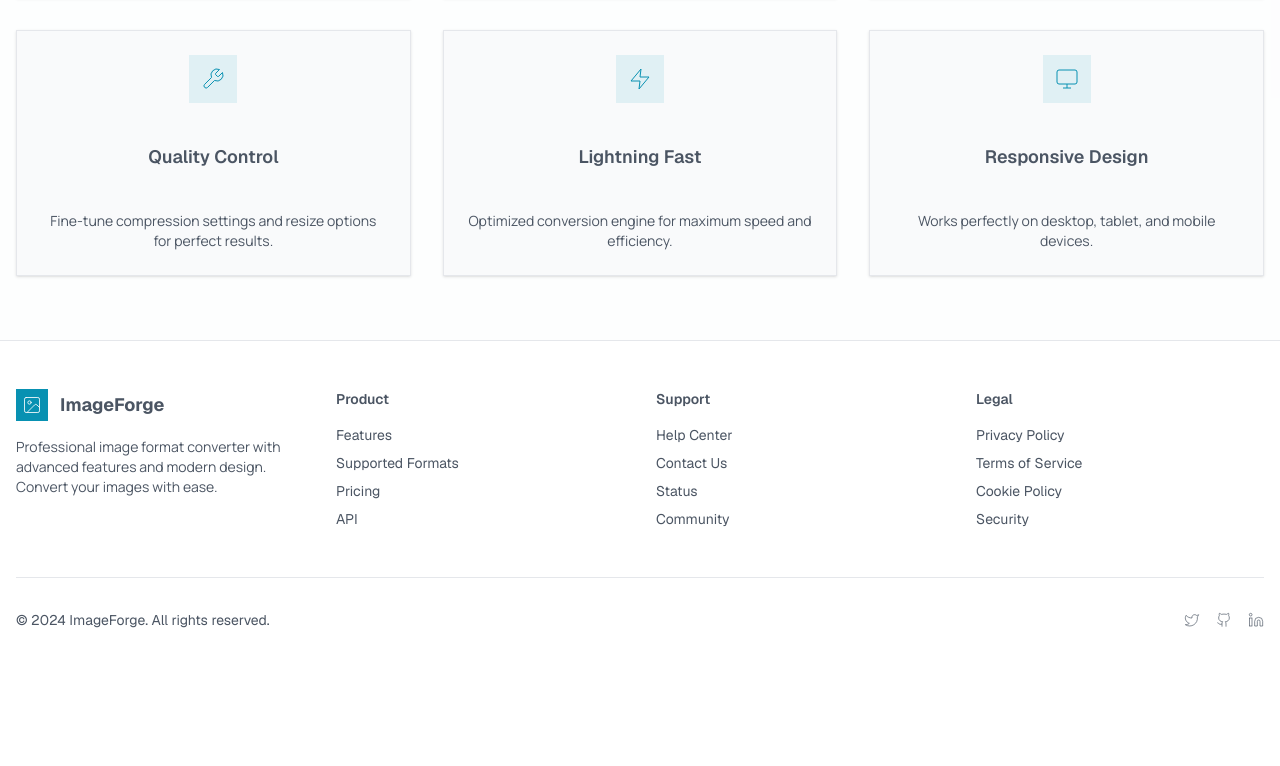
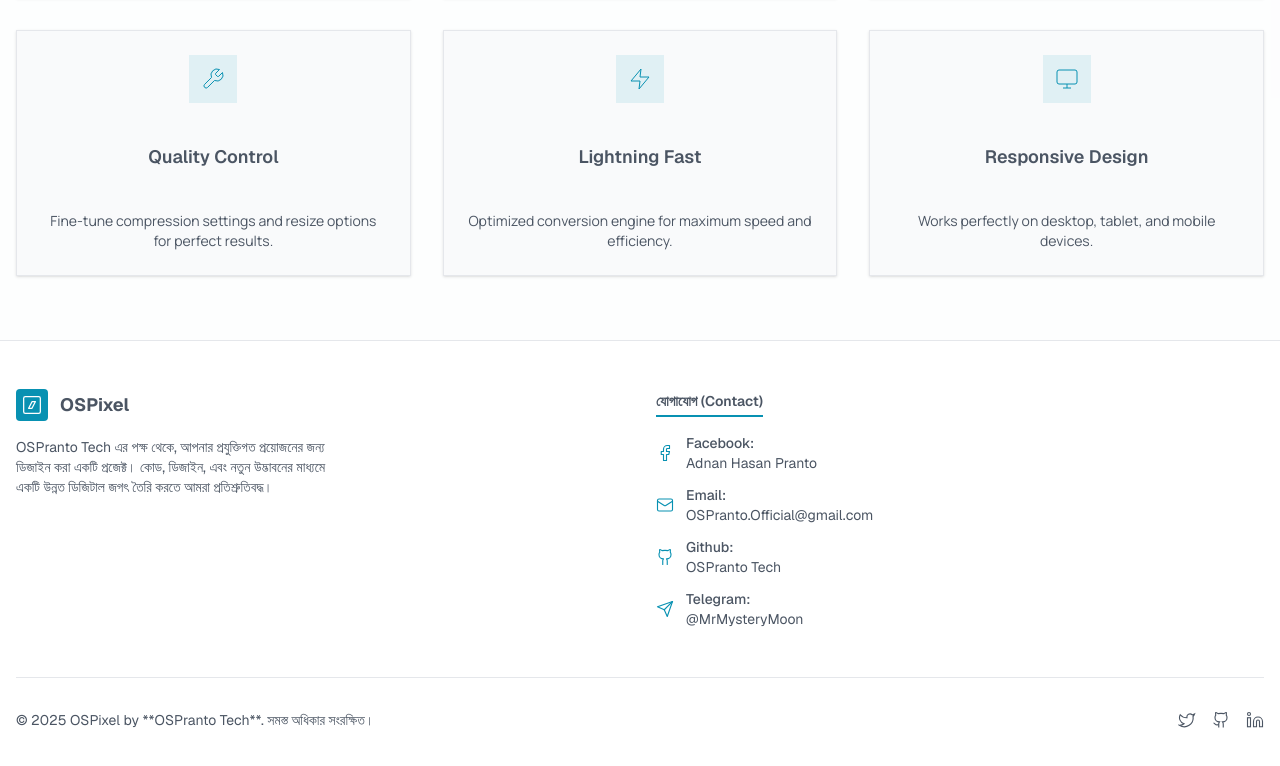
Before and after one commit to OSPrantoTech/OSPixel-Smart-Image-Editor, a Next.js app: page / in a window 1280 px wide. Shown: the part 1935-2701 px from the top of the page. Before the commit the page ends 2613 px from the top, so only its background shows below. Built offline with nearby package versions, Linux system fonts and the light colour scheme.

Commit message:
Update footer.tsx

```diff
--- a/components/footer.tsx
+++ b/components/footer.tsx
@@ -1,143 +1,128 @@
+import React from 'react';
+
+// আপনার অ্যাপের নাম এখন "OSPixel"
+const APP_NAME = "OSPixel";
+// আপনার ব্র্যান্ডিং নাম
+const BRAND_NAME = "OSPranto Tech";
+
 export function Footer() {
+  const contactInfo = [
+    {
+      label: "Facebook",
+      value: "Adnan Hasan Pranto",
+      link: "https://facebook.com/AdnanHasanPranto",
+      icon: (
+        <svg xmlns="http://www.w3.org/2000/svg" width="18" height="18" viewBox="0 0 24 24" fill="none" stroke="currentColor" strokeWidth="1.5" strokeLinecap="round" strokeLinejoin="round" className="lucide lucide-facebook"><path d="M18 2h-3a5 5 0 0 0-5 5v3H7v4h3v8h4v-8h3l1-4h-4V7a1 1 0 0 1 1-1h3z"/></svg>
+      ),
+    },
+    {
+      label: "Email",
+      value: "OSPranto.Official@gmail.com",
+      link: "mailto:OSPranto.Official@gmail.com",
+      icon: (
+        <svg xmlns="http://www.w3.org/2000/svg" width="18" height="18" viewBox="0 0 24 24" fill="none" stroke="currentColor" strokeWidth="1.5" strokeLinecap="round" strokeLinejoin="round" className="lucide lucide-mail"><rect width="20" height="16" x="2" y="4" rx="2"/><path d="m22 7-8.97 5.7a1.94 1.94 0 0 1-2.06 0L2 7"/></svg>
+      ),
+    },
+    {
+      label: "Github",
+      value: "OSPranto Tech",
+      link: "https://github.com/OSPrantoTech",
+      icon: (
+        <svg xmlns="http://www.w3.org/2000/svg" width="18" height="18" viewBox="0 0 24 24" fill="none" stroke="currentColor" strokeWidth="1.5" strokeLinecap="round" strokeLinejoin="round" className="lucide lucide-github"><path d="M15 22v-4a4.8 4.8 0 0 0-1-3.5c3 0 6-2 6-5.5.08-1.25-.27-2.48-1-3.5.28-1.15.28-2.35 0-3.5 0 0-1 0-3 1.5-2.64-.5-5.36-.5-8 0C6 2 5 2 5 2c-.3 1.15-.3 2.35 0 3.5A5.403 5.403 0 0 0 4 9c0 3.5 3 5.5 6 5.5-.39.49-.68 1.05-.85 1.65-.17.6-.22 1.23-.15 1.85v4"/></svg>
+      ),
+    },
+    {
+      label: "Telegram",
+      value: "@MrMysteryMoon",
+      link: "https://t.me/MrMysteryMoon",
+      icon: (
+        <svg xmlns="http://www.w3.org/2000/svg" width="18" height="18" viewBox="0 0 24 24" fill="none" stroke="currentColor" strokeWidth="1.5" strokeLinecap="round" strokeLinejoin="round" className="lucide lucide-send"><path d="m22 2-7 20-4-9-9-4Z"/><path d="M22 2 11 13"/></svg>
+      ),
+    },
+  ];
+
   return (
     <footer className="border-t border-border bg-background">
       <div className="container mx-auto px-4 py-12">
         <div className="grid grid-cols-1 md:grid-cols-4 gap-8">
-          {/* Brand */}
-          <div className="space-y-4">
+
+          {/* Brand & Short Description */}
+          <div className="space-y-4 md:col-span-2">
             <div className="flex items-center gap-3">
-              <div className="flex h-8 w-8 items-center justify-center bg-primary text-primary-foreground">
+              {/* লোগো আইকন - আপনি এটি পরিবর্তন করতে পারেন */}
+              <div className="flex h-8 w-8 items-center justify-center bg-primary text-primary-foreground rounded">
                 <svg
                   width="20"
                   height="20"
                   viewBox="0 0 24 24"
                   fill="none"
                   stroke="currentColor"
-                  strokeWidth="1"
+                  strokeWidth="1.5"
                   strokeLinecap="round"
                   strokeLinejoin="round"
                 >
-                  <rect width="18" height="18" x="3" y="3" rx="2" ry="2" />
-                  <circle cx="9" cy="9" r="2" />
-                  <path d="m21 15-3.086-3.086a2 2 0 0 0-2.828 0L6 21" />
+                  <rect x="2" y="2" width="20" height="20" rx="2" ry="2" />
+                  {/* পিক্সেল বা ছবি প্রক্রিয়াকরণের সাথে সম্পর্কিত একটি প্রতীক */}
+                  <path d="M16 8h-4l-4 8h4l4-8z" />
                 </svg>
               </div>
-              <span className="text-lg font-bold text-foreground">ImageForge</span>
+              <span className="text-lg font-bold text-foreground">
+                {APP_NAME} {/* এখন OSPixel দেখা যাবে */}
+              </span>
             </div>
-            <p className="text-sm text-muted-foreground font-manrope max-w-xs">
-              Professional image format converter with advanced features and modern design. Convert your images with
-              ease.
+            <p className="text-sm text-muted-foreground max-w-xs">
+              {BRAND_NAME} এর পক্ষ থেকে, আপনার প্রযুক্তিগত প্রয়োজনের জন্য ডিজাইন করা একটি প্রজেক্ট। কোড, ডিজাইন, এবং নতুন উদ্ভাবনের মাধ্যমে একটি উন্নত ডিজিটাল জগৎ তৈরি করতে আমরা প্রতিশ্রুতিবদ্ধ।
             </p>
           </div>
 
-          {/* Product */}
-          <div className="space-y-4">
-            <h4 className="text-sm font-semibold text-foreground">Product</h4>
-            <ul className="space-y-2 text-sm text-muted-foreground">
-              <li>
-                <a href="#features" className="hover:text-primary transition-colors">
-                  Features
-                </a>
-              </li>
-              <li>
-                <a href="#formats" className="hover:text-primary transition-colors">
-                  Supported Formats
-                </a>
-              </li>
-              <li>
-                <a href="#pricing" className="hover:text-primary transition-colors">
-                  Pricing
-                </a>
-              </li>
-              <li>
-                <a href="#api" className="hover:text-primary transition-colors">
-                  API
-                </a>
-              </li>
-            </ul>
-          </div>
-
-          {/* Support */}
-          <div className="space-y-4">
-            <h4 className="text-sm font-semibold text-foreground">Support</h4>
-            <ul className="space-y-2 text-sm text-muted-foreground">
-              <li>
-                <a href="#help" className="hover:text-primary transition-colors">
-                  Help Center
-                </a>
-              </li>
-              <li>
-                <a href="#contact" className="hover:text-primary transition-colors">
-                  Contact Us
-                </a>
-              </li>
-              <li>
-                <a href="#status" className="hover:text-primary transition-colors">
-                  Status
-                </a>
-              </li>
-              <li>
-                <a href="#community" className="hover:text-primary transition-colors">
-                  Community
-                </a>
-              </li>
-            </ul>
-          </div>
-
-          {/* Legal */}
-          <div className="space-y-4">
-            <h4 className="text-sm font-semibold text-foreground">Legal</h4>
-            <ul className="space-y-2 text-sm text-muted-foreground">
-              <li>
-                <a href="#privacy" className="hover:text-primary transition-colors">
-                  Privacy Policy
-                </a>
-              </li>
-              <li>
-                <a href="#terms" className="hover:text-primary transition-colors">
-                  Terms of Service
-                </a>
-              </li>
-              <li>
-                <a href="#cookies" className="hover:text-primary transition-colors">
-                  Cookie Policy
-                </a>
-              </li>
-              <li>
-                <a href="#security" className="hover:text-primary transition-colors">
-                  Security
-                </a>
-              </li>
+          {/* Contact Section */}
+          <div className="space-y-4 md:col-span-2">
+            <h4 className="text-sm font-semibold text-foreground border-b-2 border-primary inline-block pb-1">যোগাযোগ (Contact)</h4>
+            <ul className="space-y-3 text-sm text-muted-foreground">
+              {contactInfo.map((item) => (
+                <li key={item.label}>
+                  <a
+                    href={item.link}
+                    target="_blank"
+                    rel="noopener noreferrer"
+                    className="flex items-center gap-3 hover:text-primary transition-colors group"
+                  >
+                    <span className="text-primary group-hover:text-foreground">
+                      {item.icon}
+                    </span>
+                    <div className="flex flex-col">
+                        <span className="font-medium text-foreground">{item.label}:</span>
+                        <span className="text-muted-foreground group-hover:underline">{item.value}</span>
+                    </div>
+                  </a>
+                </li>
+              ))}
             </ul>
           </div>
         </div>
 
+        {/* Bottom Bar */}
         <div className="mt-12 pt-8 border-t border-border">
           <div className="flex flex-col sm:flex-row items-center justify-between gap-4">
-            <p className="text-sm text-muted-foreground">© 2024 ImageForge. All rights reserved.</p>
+            <p className="text-sm text-muted-foreground">
+              © {new Date().getFullYear()} {APP_NAME} by **{BRAND_NAME}**. সমস্ত অধিকার সংরক্ষিত।
+            </p>
+
+            {/* Social Media Links */}
             <div className="flex items-center gap-4">
-              <a href="#twitter" className="text-muted-foreground hover:text-primary transition-colors">
-                <svg width="16" height="16" viewBox="0 0 24 24" fill="none" stroke="currentColor" strokeWidth="1">
-                  <path d="M22 4s-.7 2.1-2 3.4c1.6 10-9.4 17.3-18 11.6 2.2.1 4.4-.6 6-2C3 15.5.5 9.6 3 5c2.2 2.6 5.6 4.1 9 4-.9-4.2 4-6.6 7-3.8 1.1 0 3-1.2 3-1.2z" />
-                </svg>
+              <a href="https://twitter.com/OSPrantoTech" target="_blank" rel="noopener noreferrer" className="text-muted-foreground hover:text-primary transition-colors">
+                <svg width="18" height="18" viewBox="0 0 24 24" fill="none" stroke="currentColor" strokeWidth="1.5"><path d="M22 4s-.7 2.1-2 3.4c1.6 10-9.4 17.3-18 11.6 2.2.1 4.4-.6 6-2C3 15.5.5 9.6 3 5c2.2 2.6 5.6 4.1 9 4-.9-4.2 4-6.6 7-3.8 1.1 0 3-1.2 3-1.2z" /></svg>
               </a>
-              <a href="#github" className="text-muted-foreground hover:text-primary transition-colors">
-                <svg width="16" height="16" viewBox="0 0 24 24" fill="none" stroke="currentColor" strokeWidth="1">
-                  <path d="M15 22v-4a4.8 4.8 0 0 0-1-3.5c3 0 6-2 6-5.5.08-1.25-.27-2.48-1-3.5.28-1.15.28-2.35 0-3.5 0 0-1 0-3 1.5-2.64-.5-5.36-.5-8 0C6 2 5 2 5 2c-.3 1.15-.3 2.35 0 3.5A5.403 5.403 0 0 0 4 9c0 3.5 3 5.5 6 5.5-.39.49-.68 1.05-.85 1.65-.17.6-.22 1.23-.15 1.85v4" />
-                  <path d="M9 18c-4.51 2-5-2-7-2" />
-                </svg>
+              <a href="https://github.com/OSPrantoTech" target="_blank" rel="noopener noreferrer" className="text-muted-foreground hover:text-primary transition-colors">
+                <svg width="18" height="18" viewBox="0 0 24 24" fill="none" stroke="currentColor" strokeWidth="1.5"><path d="M15 22v-4a4.8 4.8 0 0 0-1-3.5c3 0 6-2 6-5.5.08-1.25-.27-2.48-1-3.5.28-1.15.28-2.35 0-3.5 0 0-1 0-3 1.5-2.64-.5-5.36-.5-8 0C6 2 5 2 5 2c-.3 1.15-.3 2.35 0 3.5A5.403 5.403 0 0 0 4 9c0 3.5 3 5.5 6 5.5-.39.49-.68 1.05-.85 1.65-.17.6-.22 1.23-.15 1.85v4"/><path d="M9 18c-4.51 2-5-2-7-2"/></svg>
               </a>
-              <a href="#linkedin" className="text-muted-foreground hover:text-primary transition-colors">
-                <svg width="16" height="16" viewBox="0 0 24 24" fill="none" stroke="currentColor" strokeWidth="1">
-                  <path d="M16 8a6 6 0 0 1 6 6v7h-4v-7a2 2 0 0 0-2-2 2 2 0 0 0-2 2v7h-4v-7a6 6 0 0 1 6-6z" />
-                  <rect width="4" height="12" x="2" y="9" />
-                  <circle cx="4" cy="4" r="2" />
-                </svg>
+              <a href="https://linkedin.com/in/AdnanHasanPranto" target="_blank" rel="noopener noreferrer" className="text-muted-foreground hover:text-primary transition-colors">
+                <svg width="18" height="18" viewBox="0 0 24 24" fill="none" stroke="currentColor" strokeWidth="1.5"><path d="M16 8a6 6 0 0 1 6 6v7h-4v-7a2 2 0 0 0-2-2 2 2 0 0 0-2 2v7h-4v-7a6 6 0 0 1 6-6z" /><rect width="4" height="12" x="2" y="9" /><circle cx="4" cy="4" r="2" /></svg>
               </a>
             </div>
           </div>
         </div>
       </div>
     </footer>
-  )
+  );
 }
```
